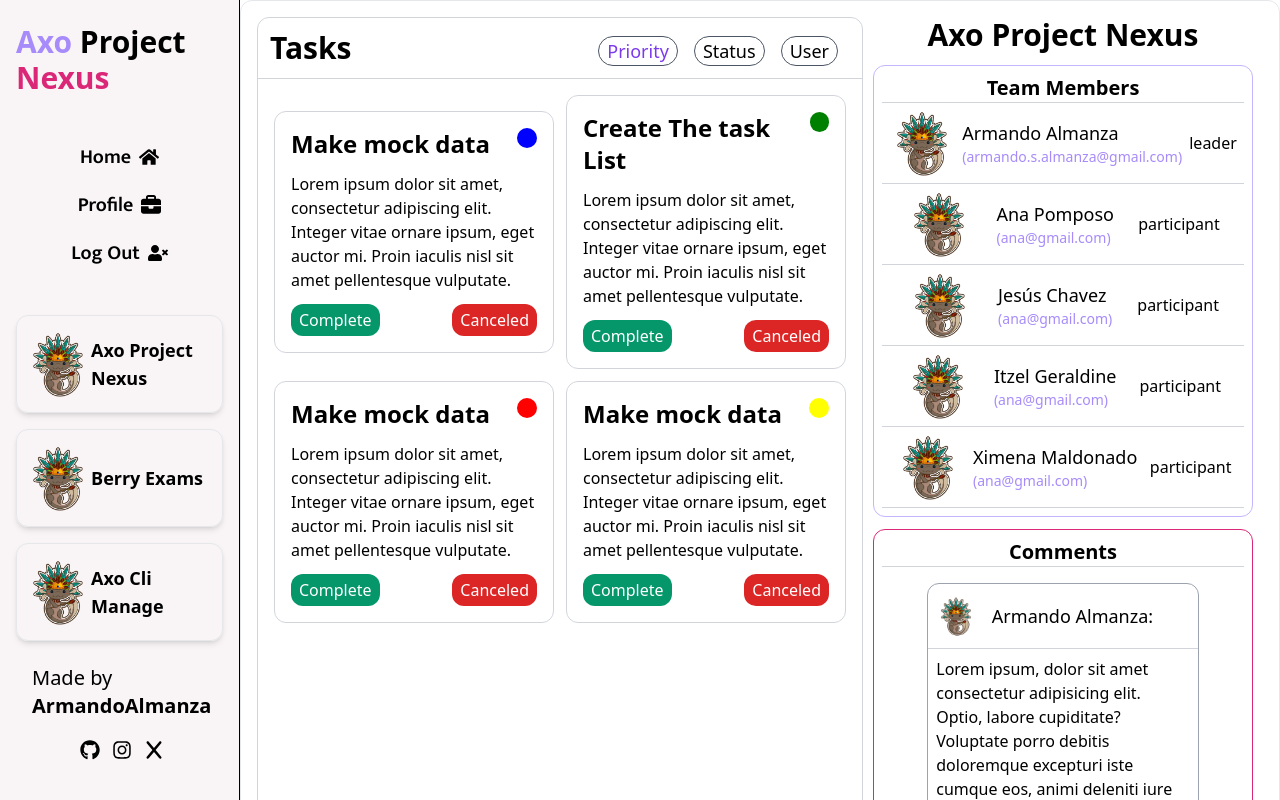
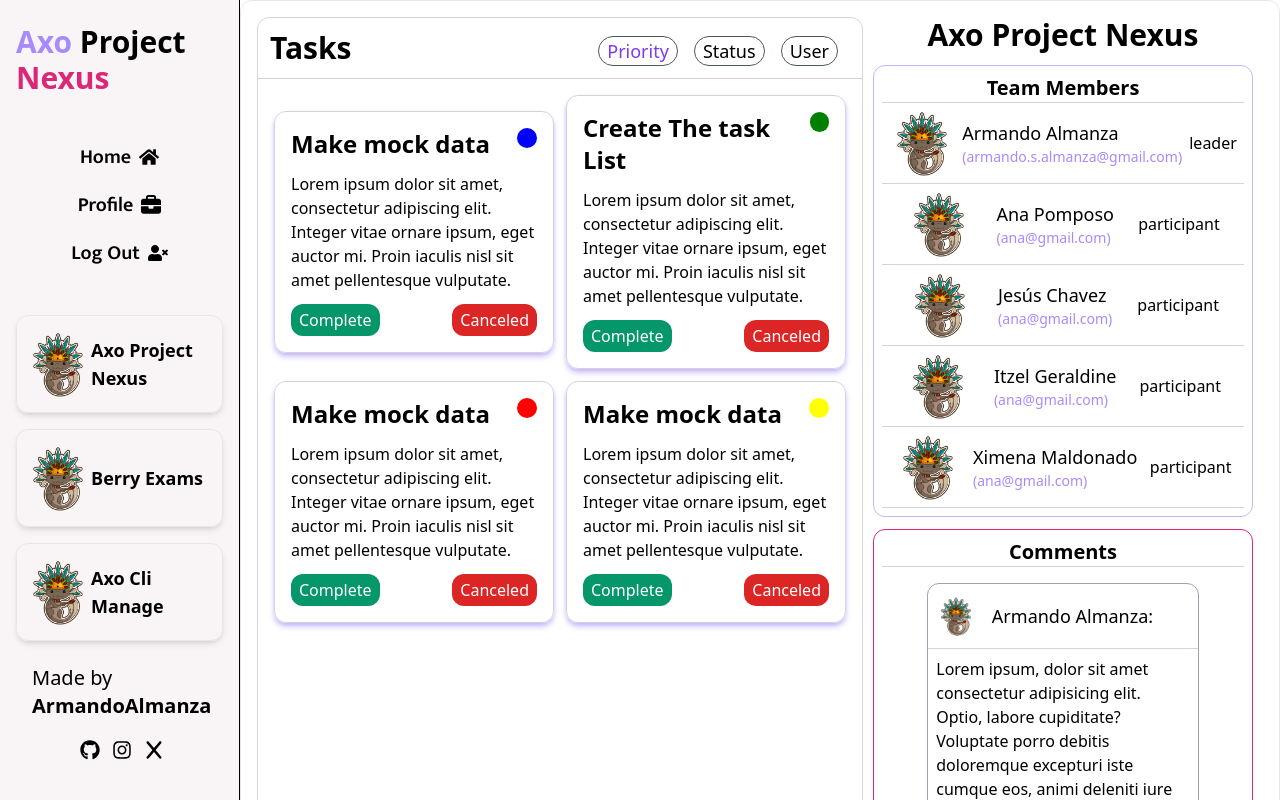
Before and after one commit to ArmandoAlmanza/Axo-Proyect-Nexus, a React (Vite) app in the folder client/: page /dashboard in a window 1280 px wide. Built offline with nearby package versions, Linux system fonts and the light colour scheme.

Commit message:
update the tasks only 2 cols to better read

```diff
--- a/client/src/components/dashboard/TaskCard.tsx
+++ b/client/src/components/dashboard/TaskCard.tsx
@@ -5,7 +5,7 @@ interface Props {
 }
 const TaskCard = ({ title, description, status }: Props) => {
     return (
-        <article className="p-4 border border-gray-300 rounded-xl w-full grid gap-3">
+            <article className="p-4 border border-gray-300 rounded-xl w-full grid gap-3 shadow-violet-300 shadow-md">
             <div className="flex flex-row justify-between">
                 <h1 className="font-bold text-2xl">{title}</h1>
                 <span className={`rounded-full ${status} w-5 h-5`}></span>
```
